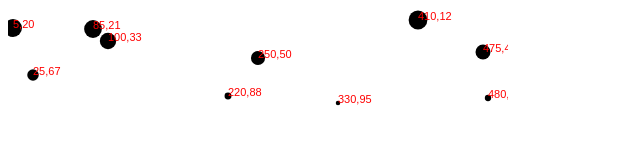
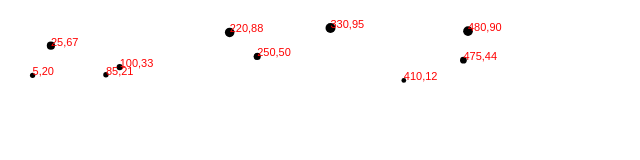
Before and after one commit to kathrynhough/d3-practice, a plain HTML site: page simple-scatterplot.html in a window 1280 px wide. Shown: the whole page, without its empty margins (0-640 px from the left). Drawn offline with Linux system fonts and the light colour scheme.

Commit message:
update scatterplot with scale

```diff
--- a/simple-scatterplot.html
+++ b/simple-scatterplot.html
@@ -23,7 +23,19 @@
 
             var w = 500;
             var h = 100;
+            var padding = 20;
 
+            var xScale = d3.scale.linear()
+                     .domain([0, d3.max(dataset, function(d) { return d[0]; })])
+                     .range([padding, w - padding * 2]);
+
+           var yScale = d3.scale.linear()
+                    .domain([0, d3.max(dataset, function(d) { return d[1]; })])
+                    .range([h - padding, padding]);
+
+          var rScale = d3.scale.linear()
+                   .domain([0, d3.max(dataset, function(d) { return d[1]; })])
+                   .range([2, 5]);
 
             var svg = d3.select("body")
               .append("svg")
@@ -35,13 +47,13 @@
                .enter()
                .append("circle")
                .attr("cx", function(d) {
-                 return d[0];
+                 return xScale(d[0]);
                })
                .attr("cy", function(d) {
-                 return d[1];
+                 return yScale(d[1]);
                })
                .attr("r", function(d) {
-                 return Math.sqrt(h - d[1]);
+                 return rScale(d[1]);
                });
 
            svg.selectAll("text")
@@ -52,10 +64,10 @@
                 return d[0] + "," + d[1];
               })
               .attr("x", function(d) {
-                return d[0];
+                return xScale(d[0]);
               })
               .attr("y", function(d) {
-                return d[1];
+                return yScale(d[1]);
               })
               .attr("font-family", "sans-serif")
               .attr("font-size", "11px")
```
